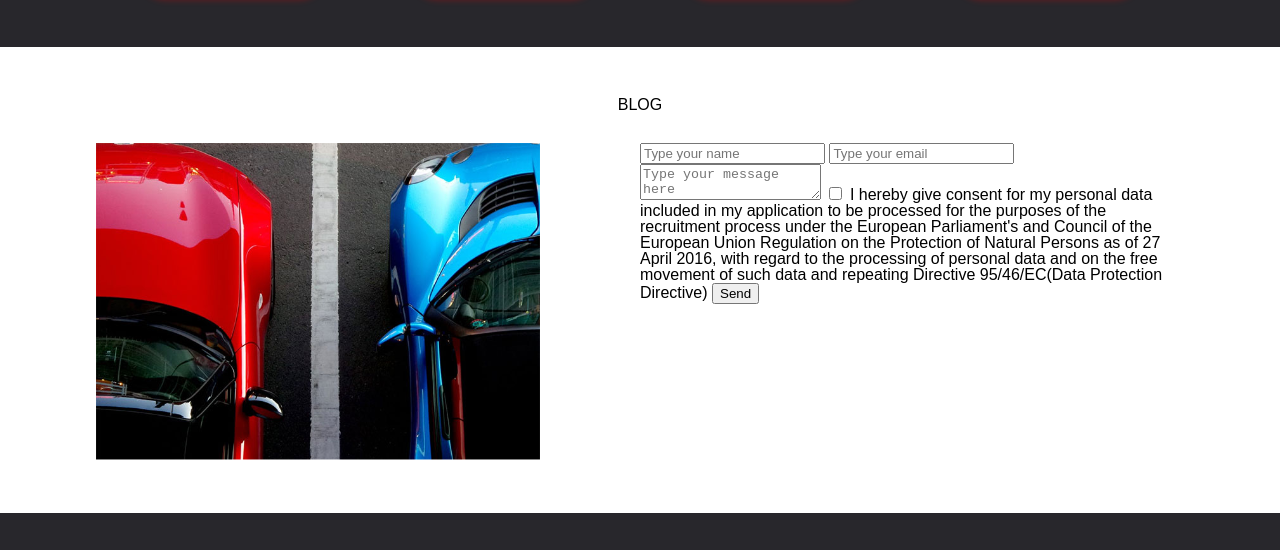
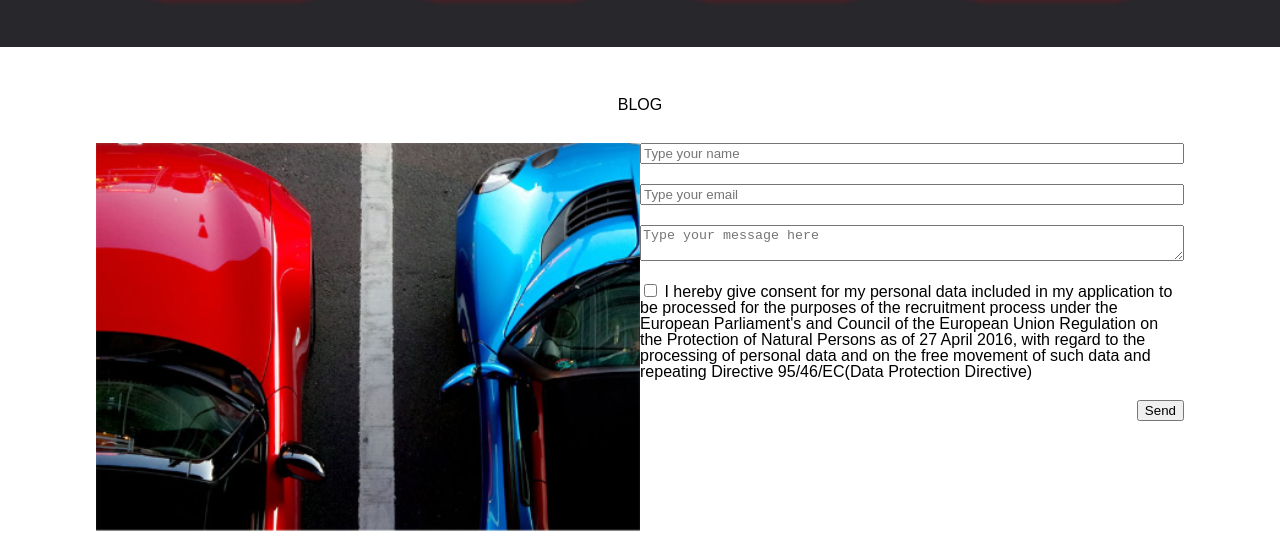
Before and after one commit to dragon-rakich/car-sharing-html-css, a plain HTML site: page index.html in a window 1280 px wide. Shown: the part 1793-2343 px from the top of the page. Drawn offline with Linux system fonts and the light colour scheme.

Commit message:
Added form css

```diff
--- a/css/style.css
+++ b/css/style.css
@@ -215,14 +215,33 @@ a {
 .column-3 {
     width: 50%;
 }
+
+.column-3 img {
+    width: 100%;
+}
 /*e:  nested column-3 component */
 
 /* e: section component*/
+
+.form {
+    display: flex;
+    flex-direction: column;
+    gap: 20px;
+}
+
+.form input , .form textarea{
+    outline: none;
+}
+
+.form input[type="submit"] {
+    align-self: flex-end;
+}
 
 /* blog section */
 .blog {
     background-color: var(--white);
 }
+
 /* e: blog section */
 
 /* service section */
@@ -230,10 +249,10 @@ a {
     color: white;
     background-color: var(--primary-color);
 }
-/* e: blog section */
+/* e: service section */
 
 /* contact section */
-.blog {
+.contact {
     background-color: var(--white);
 }
 /* e: contact section */
```
